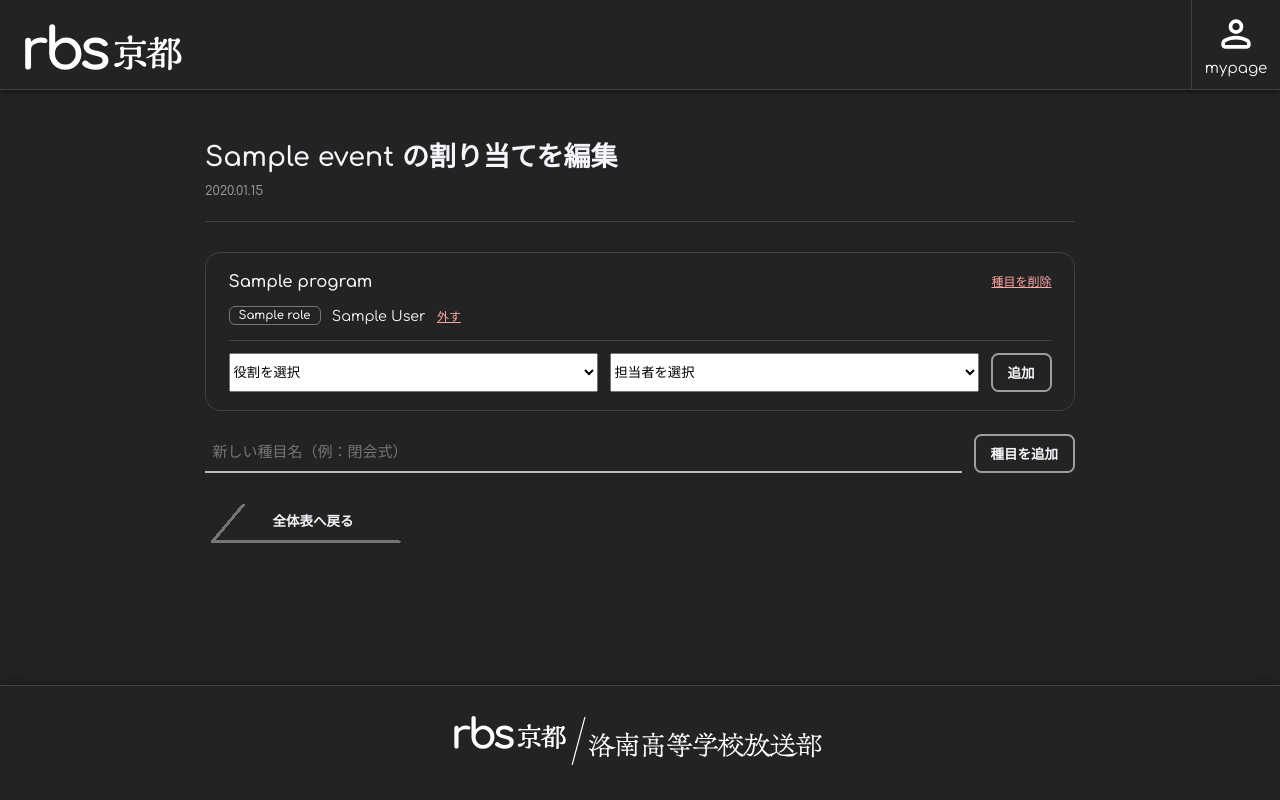
After one commit to rbs-kyoto/rbs-kyoto, a Django app: page /shifts/1/assign/ in a window 1280 px wide. The commit adds this page. Run offline with Django 5.2, Linux system fonts and the light colour scheme; a user stored in the database is signed in; tables that the repository leaves empty hold one stand-in row (values such as "Sample post"); some libraries are stand-ins or nearby versions; some web fonts are replaced.

Commit message:
Add a site UI for staff to assign shifts, not just admin
/shifts/<pk>/assign/ lets staff add programs and add/remove
role+member assignments for an event without going through Django
admin. Program and Assignment deletion are POST-only (confirm dialog
on program delete since it cascades its assignments).

Linked from the event detail page's action row alongside the print
button, staff-only.

```diff
--- a/shifts/urls.py
+++ b/shifts/urls.py
@@ -7,4 +7,7 @@ urlpatterns = [
     path("", views.event_list, name="event_list"),
     path("mine/", views.my_assignments, name="my_assignments"),
     path("<int:pk>/", views.event_detail, name="event_detail"),
+    path("<int:pk>/assign/", views.event_assign, name="event_assign"),
+    path("programs/<int:pk>/delete/", views.program_delete, name="program_delete"),
+    path("assignments/<int:pk>/delete/", views.assignment_delete, name="assignment_delete"),
 ]
--- a/shifts/views.py
+++ b/shifts/views.py
@@ -1,7 +1,11 @@
+from django.contrib.auth import get_user_model
 from django.contrib.auth.decorators import login_required
 from django.http import Http404
-from django.shortcuts import get_object_or_404, render
-from .models import Event, Assignment
+from django.shortcuts import get_object_or_404, redirect, render
+from accounts.decorators import staff_required
+from .models import Event, Program, Role, Assignment
+
+User = get_user_model()
 
 
 @login_required
@@ -29,6 +33,60 @@ def event_detail(request, pk):
 
 
 @login_required
+@staff_required
+def event_assign(request, pk):
+    event = get_object_or_404(Event, pk=pk)
+
+    if request.method == "POST":
+        if "add_program" in request.POST:
+            name = request.POST.get("name", "").strip()
+            if name:
+                next_order = (event.programs.count())
+                Program.objects.create(event=event, name=name, order=next_order)
+        elif "add_assignment" in request.POST:
+            program = get_object_or_404(Program, pk=request.POST.get("program"), event=event)
+            role = get_object_or_404(Role, pk=request.POST.get("role"))
+            member = get_object_or_404(User, pk=request.POST.get("member"))
+            Assignment.objects.create(program=program, role=role, member=member)
+
+        return redirect("shifts:event_assign", pk=event.pk)
+
+    programs = event.programs.prefetch_related("assignments__role", "assignments__member")
+    roles = Role.objects.all()
+    members = User.objects.order_by("username")
+
+    return render(
+        request,
+        "shifts/event_assign.html",
+        {"event": event, "programs": programs, "roles": roles, "members": members},
+    )
+
+
+@login_required
+@staff_required
+def assignment_delete(request, pk):
+    assignment = get_object_or_404(Assignment, pk=pk)
+    event_pk = assignment.program.event_id
+
+    if request.method == "POST":
+        assignment.delete()
+
+    return redirect("shifts:event_assign", pk=event_pk)
+
+
+@login_required
+@staff_required
+def program_delete(request, pk):
+    program = get_object_or_404(Program, pk=pk)
+    event_pk = program.event_id
+
+    if request.method == "POST":
+        program.delete()
+
+    return redirect("shifts:event_assign", pk=event_pk)
+
+
+@login_required
 def my_assignments(request):
     assignments = (
         Assignment.objects.filter(member=request.user)
--- a/static/main/css/shifts.css
+++ b/static/main/css/shifts.css
@@ -32,10 +32,93 @@
     font-size: .85rem;
 }
 
-.shift-detail__print-btn {
+.shift-detail__actions {
     position: absolute;
     top: 0;
     right: 0;
+    display: flex;
+    gap: .75rem;
+}
+
+.shift-assign-section {
+    width: min(100%, 900px);
+    margin: 0 auto;
+    padding: 2rem 1rem;
+}
+
+.shift-assign__programs {
+    display: flex;
+    flex-direction: column;
+    gap: 1.5rem;
+    margin-top: 2rem;
+}
+
+.shift-assign__program {
+    border: .1rem solid var(--Gray-800);
+    border-radius: 1rem;
+    corner-shape: superellipse(1.4);
+    padding: 1.25rem 1.5rem;
+    display: flex;
+    flex-direction: column;
+    gap: 1rem;
+}
+
+.shift-assign__program-header {
+    display: flex;
+    align-items: center;
+    justify-content: space-between;
+}
+
+.shift-assign__program-header h3 {
+    margin: 0;
+    font-size: 1.1rem;
+    font-weight: 600;
+}
+
+.shift-assign__assignment-list {
+    display: flex;
+    flex-direction: column;
+    gap: .6rem;
+}
+
+.shift-assign__assignment-list li {
+    display: flex;
+    align-items: center;
+    gap: .75rem;
+}
+
+.shift-assign__remove-link {
+    color: var(--Red-300);
+    font-size: .8rem;
+    text-decoration: underline;
+    transition: opacity .3s;
+}
+
+.shift-assign__remove-link:hover {
+    opacity: .7;
+}
+
+.shift-assign__add-form {
+    display: flex;
+    flex-wrap: wrap;
+    gap: .75rem;
+    padding-top: .75rem;
+    border-top: .1rem solid var(--Gray-800);
+}
+
+.shift-assign__add-form select {
+    flex: 1;
+    min-width: 8rem;
+}
+
+.shift-assign__add-program {
+    display: flex;
+    gap: .75rem;
+    margin-top: 1.5rem;
+}
+
+.shift-assign__add-program input {
+    flex: 1;
 }
 
 .shift-table {
@@ -110,7 +193,7 @@
     header.global-header,
     footer,
     .page_control,
-    .shift-detail__print-btn {
+    .shift-detail__actions {
         display: none !important;
     }
 
--- /dev/null
+++ b/templates/shifts/event_assign.html
@@ -0,0 +1,84 @@
+{% extends "main/base.html" %}
+{% load static %}
+
+{% block title %}{{ event.title }}の割り当てを編集｜シフト｜rbs京都{% endblock %}
+{% block extra_css %}
+<link rel="stylesheet" href="{% static 'main/css/shifts.css' %}">
+<link rel="stylesheet" href="{% static 'main/css/form.css' %}">
+{% endblock %}
+
+{% block content %}
+
+<section class="shift-assign-section">
+    <div class="shift-detail__header">
+        <h1 class="shift-detail__title">{{ event.title }} の割り当てを編集</h1>
+        <span class="shift-detail__date">{{ event.date|date:"Y.m.d" }}</span>
+    </div>
+
+    <div class="shift-assign__programs">
+        {% for program in programs %}
+        <div class="shift-assign__program">
+            <div class="shift-assign__program-header">
+                <h3>{{ program.name }}</h3>
+                <form method="post" action="{% url 'shifts:program_delete' program.pk %}" onsubmit="return confirm('この種目を削除しますか？割り当ても一緒に消えます。');">
+                    {% csrf_token %}
+                    <button type="submit" class="shift-assign__remove-link">種目を削除</button>
+                </form>
+            </div>
+
+            <ul class="shift-assign__assignment-list">
+                {% for assignment in program.assignments.all %}
+                <li>
+                    <span class="shift-table__role">{{ assignment.role.name }}</span>
+                    <span class="shift-table__member">{{ assignment.member.display_name|default:assignment.member.username }}</span>
+                    <form method="post" action="{% url 'shifts:assignment_delete' assignment.pk %}">
+                        {% csrf_token %}
+                        <button type="submit" class="shift-assign__remove-link">外す</button>
+                    </form>
+                </li>
+                {% empty %}
+                <li class="shift-table__empty">未割り当て</li>
+                {% endfor %}
+            </ul>
+
+            <form method="post" class="shift-assign__add-form">
+                {% csrf_token %}
+                <input type="hidden" name="program" value="{{ program.pk }}">
+                <select name="role" class="site-form__input" required>
+                    <option value="">役割を選択</option>
+                    {% for role in roles %}
+                    <option value="{{ role.pk }}">{{ role.name }}</option>
+                    {% endfor %}
+                </select>
+                <select name="member" class="site-form__input" required>
+                    <option value="">担当者を選択</option>
+                    {% for member in members %}
+                    <option value="{{ member.pk }}">{{ member.display_name|default:member.username }}</option>
+                    {% endfor %}
+                </select>
+                <button type="submit" name="add_assignment" value="1" class="common-style">
+                    追加
+                </button>
+            </form>
+        </div>
+        {% empty %}
+        <p class="shift-table__empty">種目はまだありません。下から追加してください。</p>
+        {% endfor %}
+    </div>
+
+    <form method="post" class="shift-assign__add-program">
+        {% csrf_token %}
+        <input type="text" name="name" class="site-form__input" placeholder="新しい種目名（例：閉会式）" required>
+        <button type="submit" name="add_program" value="1" class="common-style">
+            種目を追加
+        </button>
+    </form>
+
+    <div class="page_control">
+        <a class="page-control-style-back" href="{% url 'shifts:event_detail' event.pk %}">
+            全体表へ戻る
+        </a>
+    </div>
+</section>
+
+{% endblock %}
```
Also changed, not shown: templates/shifts/event_detail.html (+10 -3 lines).
